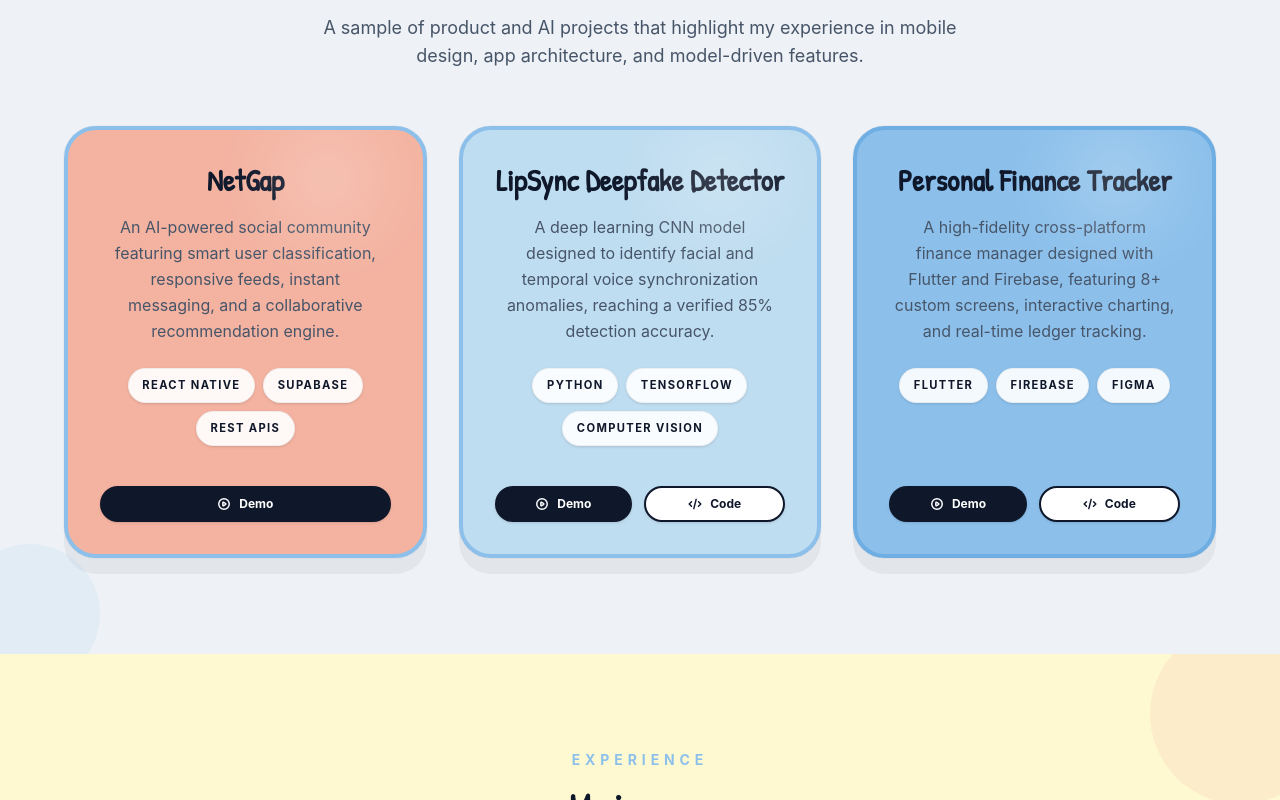
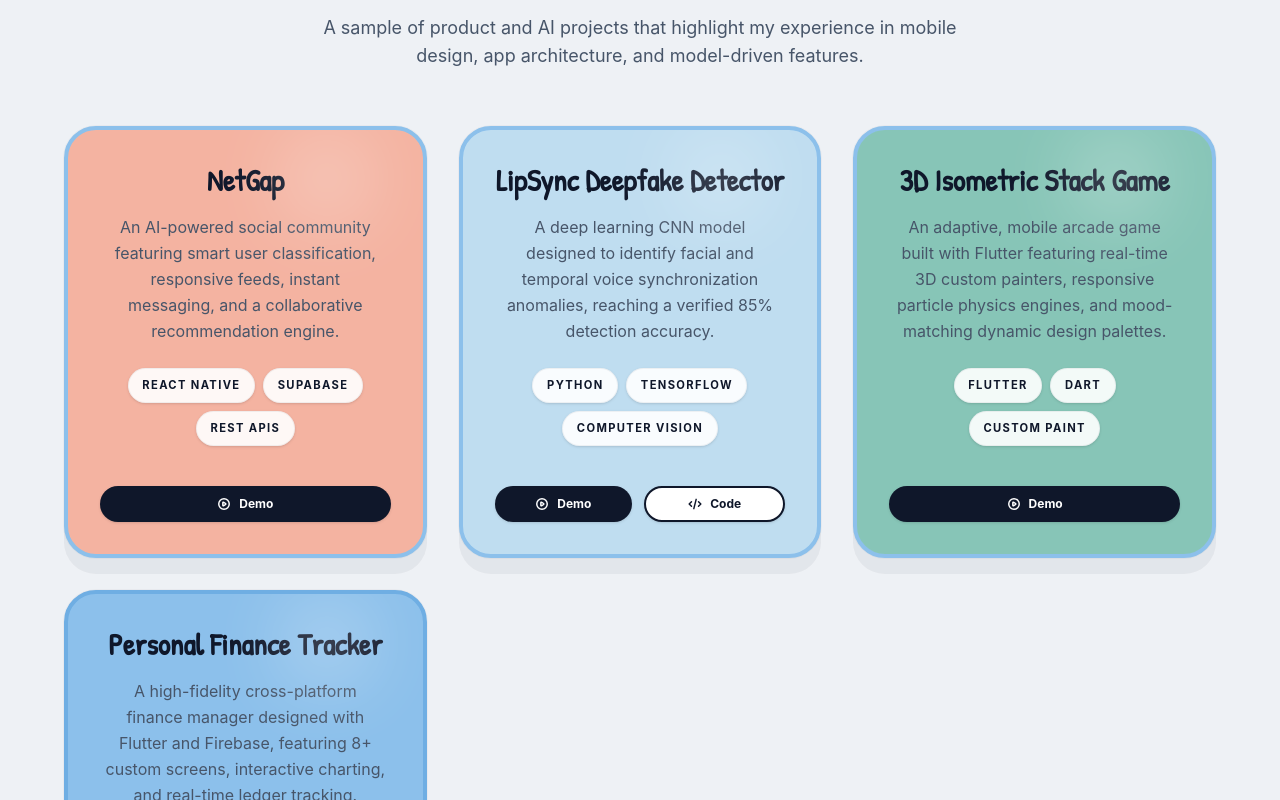
Before and after one commit to DarshanD4/Darshan-portfolio, a React (Vite) app: page / in a window 1280 px wide. Shown: the part 2660-3460 px from the top of the page. Built offline with nearby package versions, Linux system fonts and the light colour scheme.

Commit message:
Portfolio website

```diff
--- a/src/components/projects.jsx
+++ b/src/components/projects.jsx
@@ -17,6 +17,14 @@ function Projects() {
       demo: "https://drive.google.com/file/d/130EktnODFbe3FtVFtZDG-q6JewUyPtiB/view?usp=sharing",
       code: "https://github.com/dharun18vk/cross_model_forgery",
       bg: "#bfddf0",
+    },
+    {
+      title: "3D Isometric Stack Game",
+      description: "An adaptive, mobile arcade game built with Flutter featuring real-time 3D custom painters, responsive particle physics engines, and mood-matching dynamic design palettes.",
+      tech: ["Flutter", "Dart", "Custom Paint"],
+      demo: "https://drive.google.com/file/d/1E8C0MZWOEh87k_q2hu7Ebufelaav7LPu/view?usp=drivesdk",
+      code: null, // Change this string to your GitHub repo link if you push your code!
+      bg: "#87c5b7", // Inherits the original teal color of your game background
     },
     {
       title: "Personal Finance Tracker",
@@ -105,7 +113,7 @@ function Projects() {
                 >
                   <svg className="w-3.5 h-3.5" fill="none" stroke="currentColor" strokeWidth="2.5" viewBox="0 0 24 24" xmlns="http://www.w3.org/2000/svg">
                     <path strokeLinecap="round" strokeLinejoin="round" d="M14.752 11.168l-3.197-2.132A1 1 0 0010 9.87v4.263a1 1 0 001.555.832l3.197-2.132a1 1 0 000-1.664z"></path>
-                    <path strokeLinecap="round" strokeLinejoin="round" d="M21 12a9 9 0 11-18 0 9 9 0 0118 0x"></path>
+                    <path strokeLinecap="round" strokeLinejoin="round" d="M21 12a9 9 0 11-18 0 9 9 0 0118 0z"></path>
                   </svg>
                   Demo
                 </motion.a>
```
